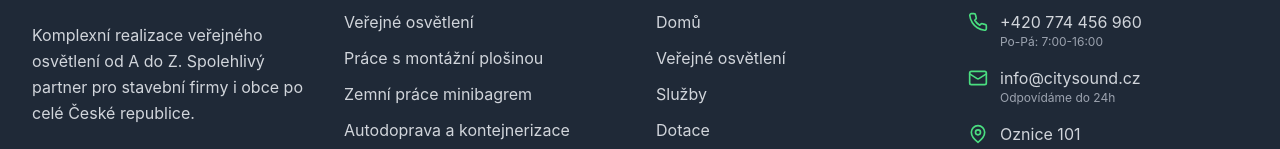
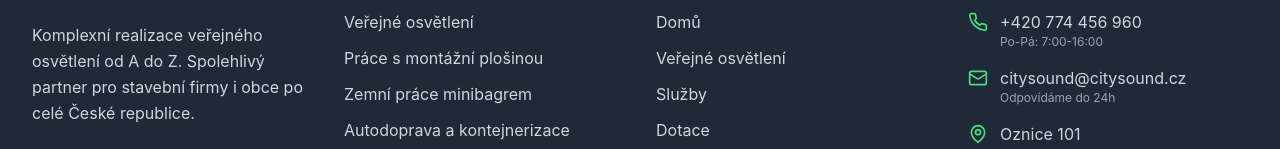
Before and after one commit to romanek1005/citysound-web, a React (Vite) app: page / in a window 1280 px wide. Shown: the part 8095-8244 px from the top of the page. Built offline with nearby package versions, Linux system fonts and the light colour scheme.

Commit message:
Update contact email to citysound@citysound.cz
Replaces all instances of info@citysound.cz with citysound@citysound.cz in ContactSection, Footer, ContactPage, and DotacePage components to reflect the updated contact email address.

```diff
--- a/src/components/ContactSection.tsx
+++ b/src/components/ContactSection.tsx
@@ -58,8 +58,8 @@ const ContactSection: React.FC<ContactSectionProps> = ({
     {
       icon: Mail,
       title: 'E-mail',
-      value: 'info@citysound.cz',
-      href: 'mailto:info@citysound.cz',
+      value: 'citysound@citysound.cz',
+      href: 'mailto:citysound@citysound.cz',
       description: 'Odpovídáme do 24 hodin'
     },
     {
--- a/src/components/Footer.tsx
+++ b/src/components/Footer.tsx
@@ -104,10 +104,10 @@ const Footer: React.FC = () => {
                 <Mail className="w-5 h-5 text-citysound-green-400 mt-0.5" />
                 <div>
                   <a
-                    href="mailto:info@citysound.cz"
+                    href="mailto:citysound@citysound.cz"
                     className="text-gray-300 hover:text-citysound-green-400 transition-colors"
                   >
-                    info@citysound.cz
+                    citysound@citysound.cz
                   </a>
                   <p className="text-xs text-gray-400">Odpovídáme do 24h</p>
                 </div>
--- a/src/pages/ContactPage.tsx
+++ b/src/pages/ContactPage.tsx
@@ -202,7 +202,7 @@ const ContactPage: React.FC = () => {
                   <h3 style="margin: 0 0 10px 0; color: #1f2937; font-size: 18px; font-weight: 700;">CitySound s.r.o.</h3>
                   <p style="margin: 0 0 6px 0; color: #374151; font-weight: 600;">📍 Oznice 101, 756 24 Bystřička</p>
                   <p style="margin: 0 0 6px 0; color: #374151; font-weight: 600;">📞 +420 774 456 960</p>
-                  <p style="margin: 0; color: #374151; font-weight: 600;">✉️ info@citysound.cz</p>
+                  <p style="margin: 0; color: #374151; font-weight: 600;">✉️ citysound@citysound.cz</p>
                 </div>
               `
             });
@@ -243,7 +243,7 @@ const ContactPage: React.FC = () => {
             <h3 style="margin: 0 0 10px 0; color: #1f2937; font-size: 18px; font-weight: 700;">CitySound s.r.o.</h3>
             <p style="margin: 0 0 6px 0; color: #374151; font-weight: 600;">📍 Oznice 101, 756 24 Bystřička</p>
             <p style="margin: 0 0 6px 0; color: #374151; font-weight: 600;">📞 +420 774 456 960</p>
-            <p style="margin: 0; color: #374151; font-weight: 600;">✉️ info@citysound.cz</p>
+            <p style="margin: 0; color: #374151; font-weight: 600;">✉️ citysound@citysound.cz</p>
           </div>
         `
       });
@@ -318,8 +318,8 @@ const ContactPage: React.FC = () => {
     {
       icon: Mail,
       title: 'E-mail',
-      value: 'info@citysound.cz',
-      href: 'mailto:info@citysound.cz',
+      value: 'citysound@citysound.cz',
+      href: 'mailto:citysound@citysound.cz',
       description: 'Odpovídáme do 24 hodin'
     },
     {
@@ -375,11 +375,11 @@ const ContactPage: React.FC = () => {
                 <span>Zavolat +420 774 456 960</span>
               </a>
               <a
-                href="mailto:info@citysound.cz"
+                href="mailto:citysound@citysound.cz"
                 className="border-2 border-citysound-green-600 text-citysound-green-600 hover:bg-citysound-green-600 hover:text-white px-8 py-4 rounded-lg font-semibold text-lg transition-all duration-300 flex items-center space-x-2"
               >
                 <Mail className="w-5 h-5" />
-                <span>info@citysound.cz</span>
+                <span>citysound@citysound.cz</span>
               </a>
             </div>
           </div>
--- a/src/pages/DotacePage.tsx
+++ b/src/pages/DotacePage.tsx
@@ -383,10 +383,10 @@ const DotacePage: React.FC = () => {
                 <Mail className="w-8 h-8 text-citysound-blue-600 mx-auto mb-4" />
                 <h3 className="text-lg font-bold text-gray-800 mb-2">Napište nám</h3>
                 <a
-                  href="mailto:info@citysound.cz"
+                  href="mailto:citysound@citysound.cz"
                   className="text-xl font-bold text-citysound-blue-600 hover:text-citysound-blue-700 transition-colors block"
                 >
-                  info@citysound.cz
+                  citysound@citysound.cz
                 </a>
                 <p className="text-sm text-gray-600 mt-2">Odpovídáme do 24 hodin</p>
               </div>
```
